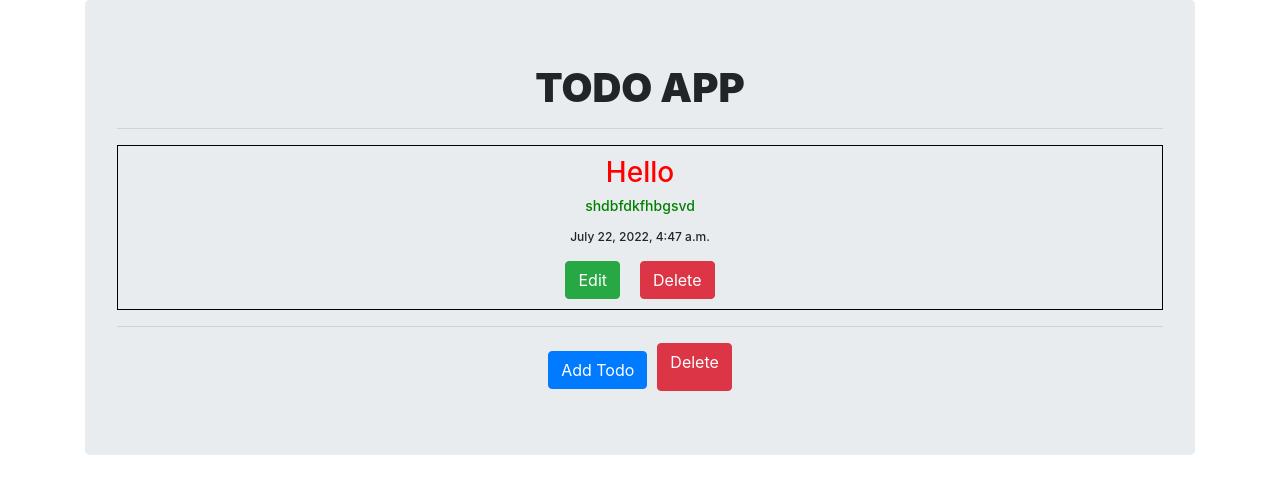
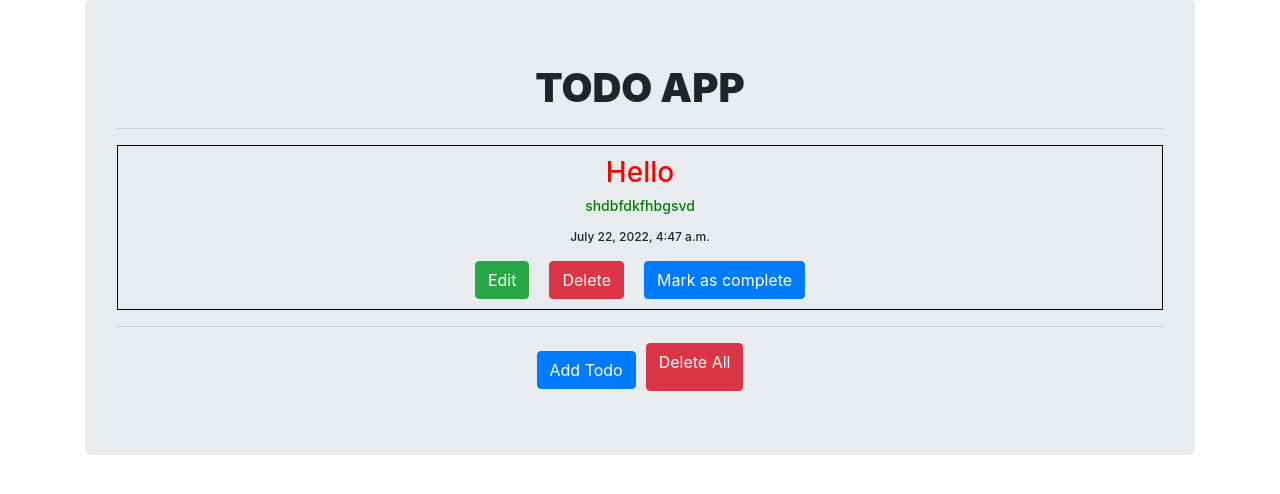
Before and after one commit to subin131/Django-Projects, a Django app: page /home/ in a window 1280 px wide. Shown: the top 494 px of the page. Run offline with Django 4.2, Linux system fonts and the light colour scheme; data comes from the database, SQL or seed files in the repository.

Commit message:
adding the mark as compplete and incomplete feature

```diff
--- a/TODO/blog_app/templates/home.html
+++ b/TODO/blog_app/templates/home.html
@@ -5,10 +5,20 @@
     <hr />
     {% for todo in todos%}
     <div style="border: 1px solid black; padding: 10px">
+      {% if todo.completed%}
+
+      <del> <h3 style="text-align: center; color: red">{{todo.title}}</h3></del>
+      <del
+        ><p style="text-align: center; font-size: 14px; color: green">
+          {{todo.description}}
+        </p>
+      </del>
+      {% else%}
       <h3 style="text-align: center; color: red">{{todo.title}}</h3>
       <p style="text-align: center; font-size: 14px; color: green">
         {{todo.description}}
       </p>
+      {% endif%}
       <p style="text-align: center; font-size: 12px">{{todo.created_at}}</p>
 
       <div style="display: flex; justify-content: center">
@@ -19,9 +29,21 @@
         >
           Edit
         </a>
-        <a href="{% url 'delete' id=todo.id %}" class="btn btn-danger"
+        <a
+          style="margin-right: 20px"
+          href="{% url 'delete' id=todo.id %}"
+          class="btn btn-danger"
           >Delete</a
         >
+        {% if todo.completed %}
+        <a href="{% url 'mark-complete' id=todo.id %}" class="btn btn-primary">
+          Mark as incomplete
+        </a>
+        {% else%}
+        <a href="{% url 'mark-complete' id=todo.id %}" class="btn btn-primary">
+          Mark as complete
+        </a>
+        {% endif%}
       </div>
       {% comment %}
       <a style="font-size: 15px; margin-left: 10px; align-items: center" href=""
@@ -39,7 +61,7 @@
         style="margin-left: 10px"
         href="{% url 'delete-all'%}"
         class="btn btn-danger"
-        >Delete</a
+        >Delete All</a
       >
     </div>
   </div>
```
